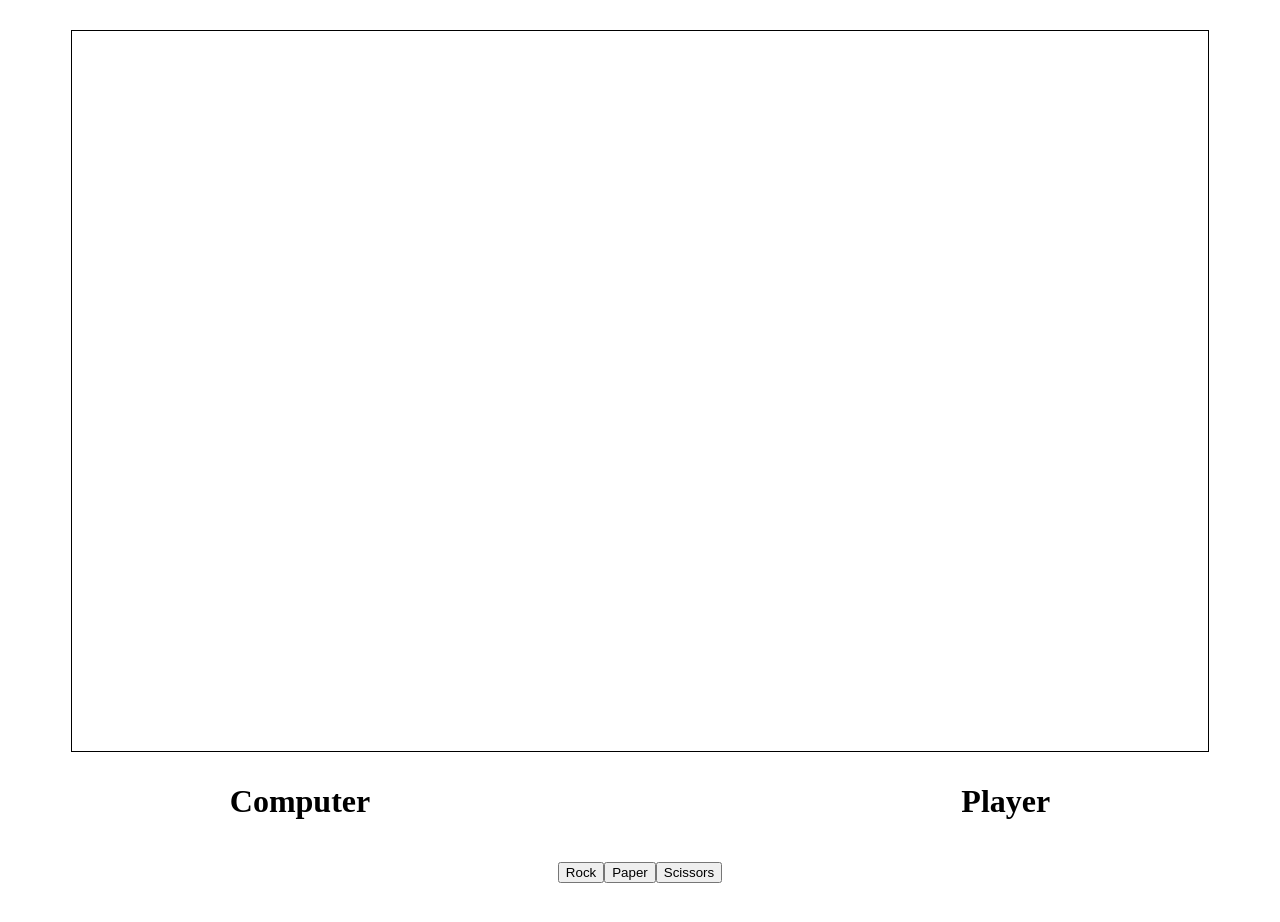
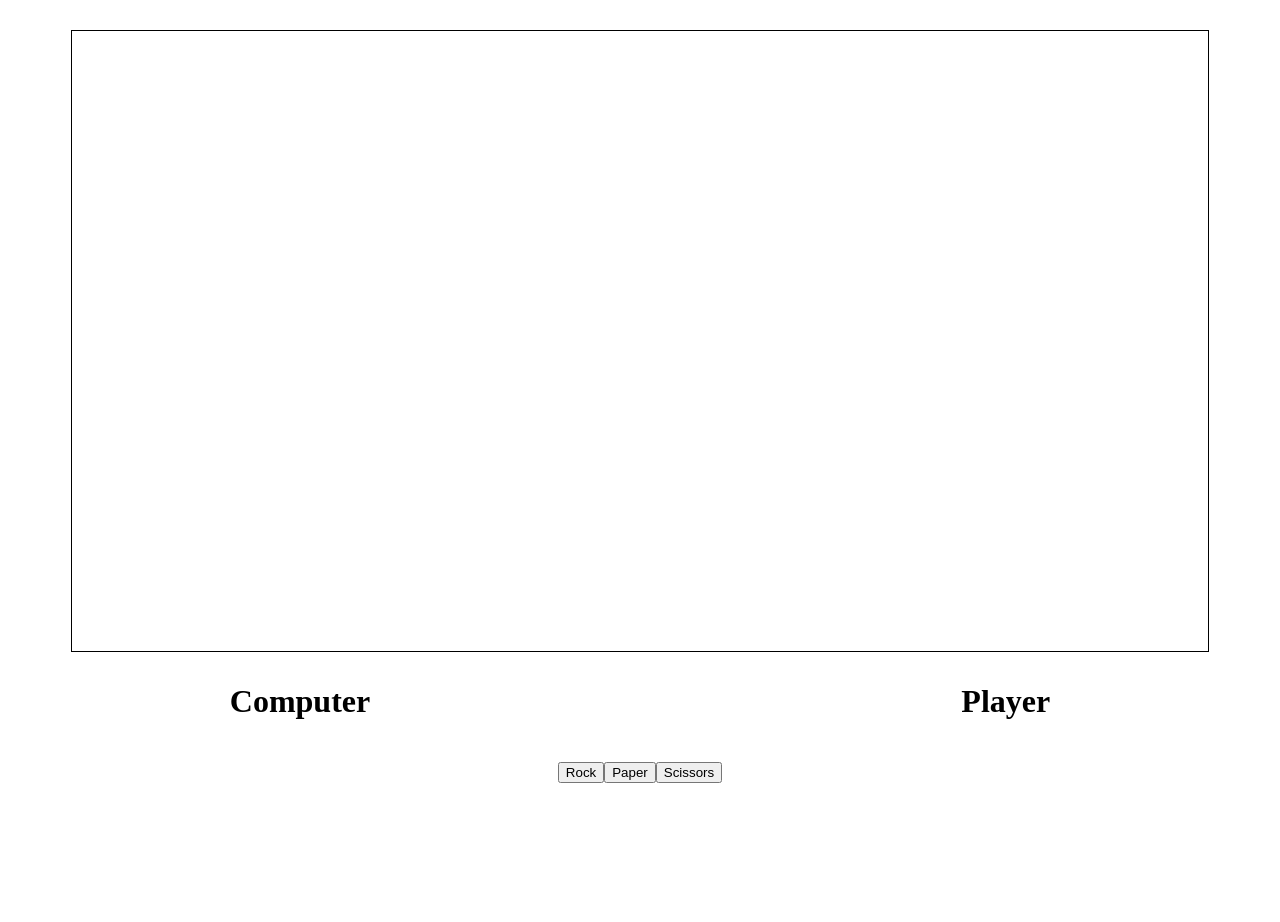
Before and after one commit to lostboys08/RockPaperScissors, a plain HTML site: page index.html in a window 1280 px wide. After the commit the page ends 823 px from the top, so only its background shows below. Drawn offline with Linux system fonts and the light colour scheme.

Commit message:
finished game, no styles

```diff
--- a/style.css
+++ b/style.css
@@ -9,7 +9,7 @@ body {
     justify-content: space-around;
     align-items: center;
     border: 1px solid black;
-    min-height: 700px;
+    min-height: 600px;
     min-width: 90%;
 }
 .results {
```
